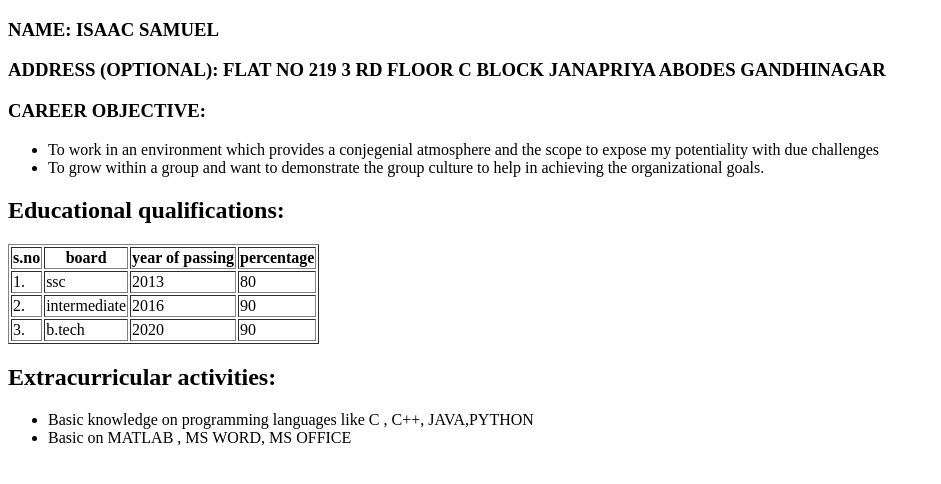
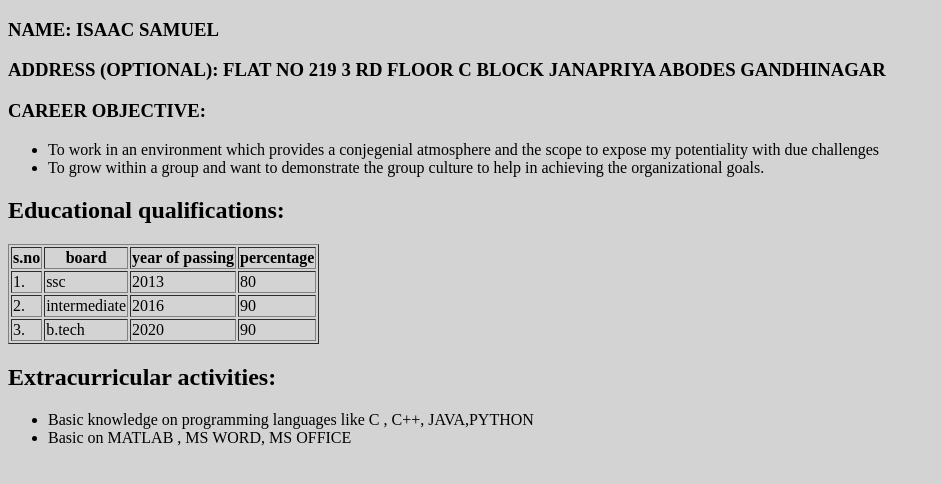
Before and after one commit to izzzyyy/izzzyyy.github.io, a plain HTML site: page resume.html in a window 1280 px wide. Shown: the whole page, without its empty margins (0-941 px from the left). Drawn offline with Linux system fonts and the light colour scheme.

Commit message:
resume edited

```diff
--- a/resume.html
+++ b/resume.html
@@ -1,6 +1,12 @@
 <!DOCTYPE html>
 <html>
 <head>
+    <style>
+
+body {background-color: lightgrey;}
+
+    </style>
+
     <title>resume</title>
 </head>
 <body>
```
